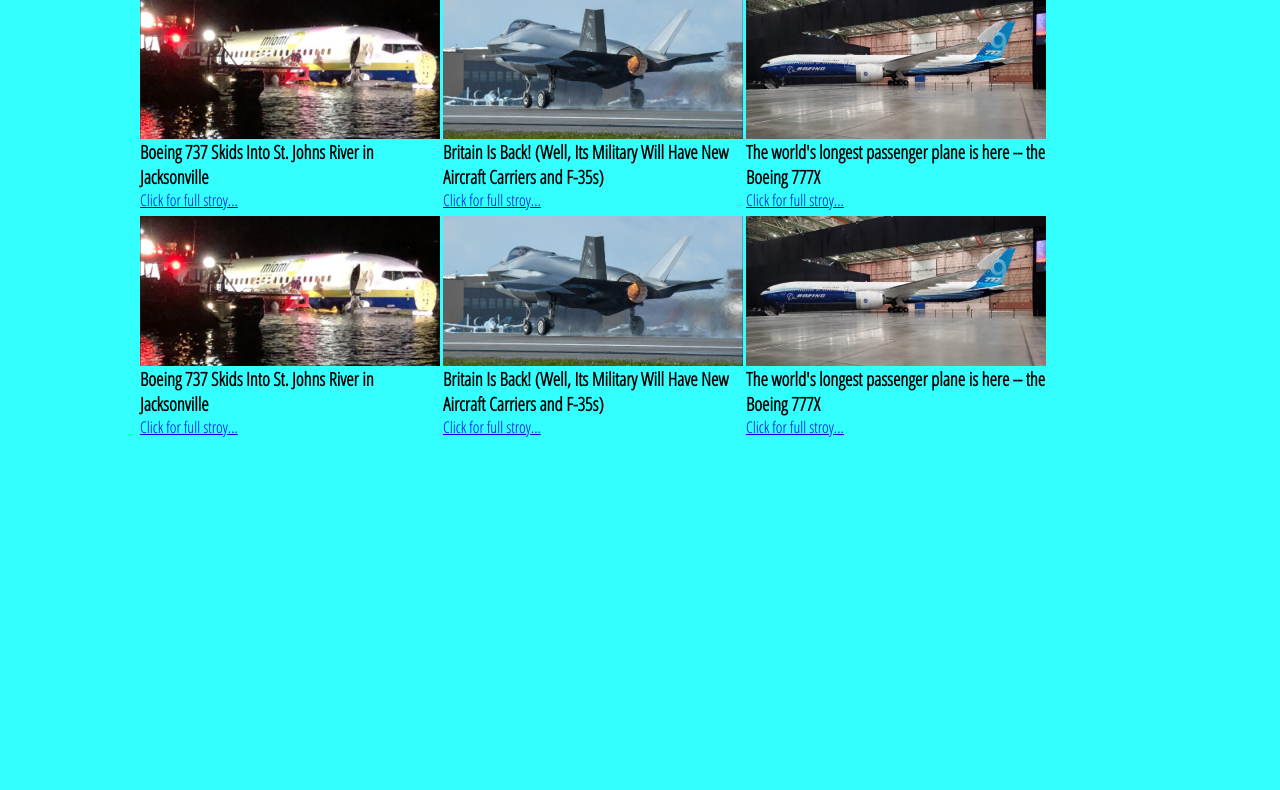
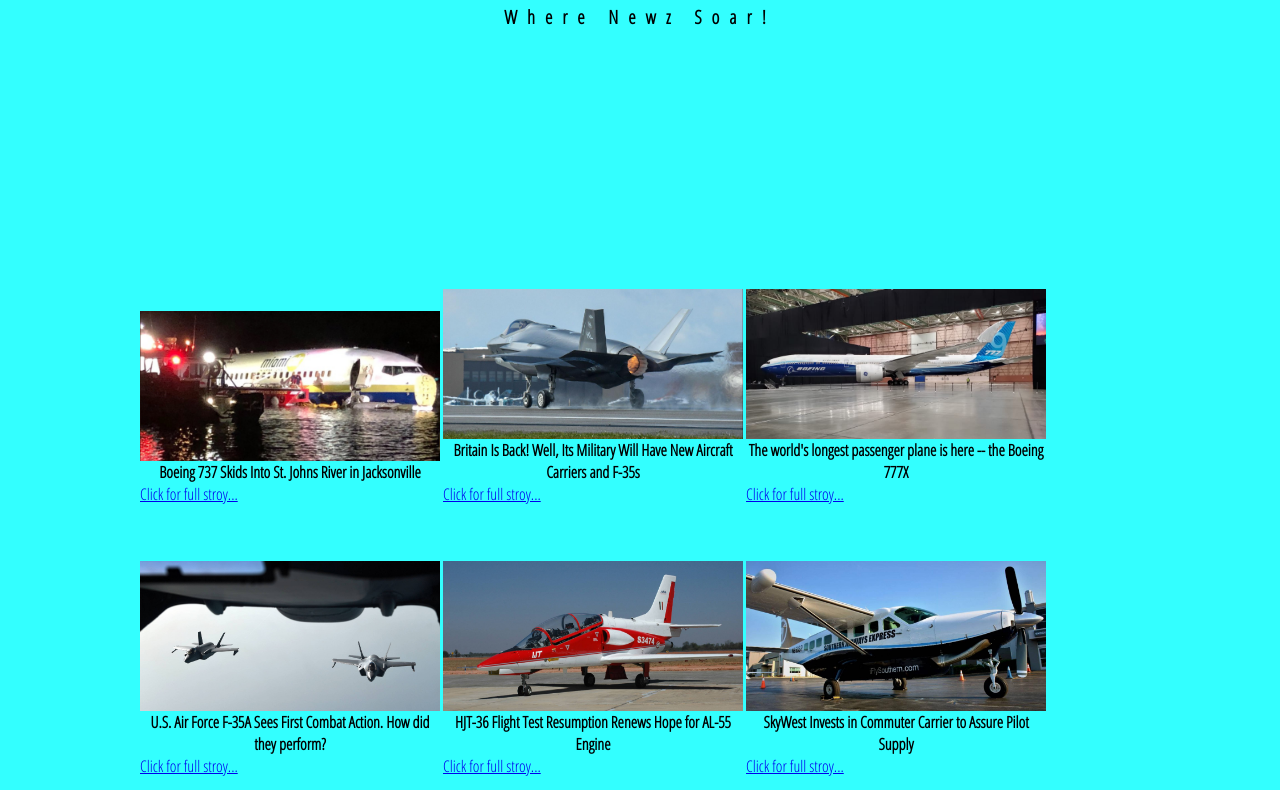
Before and after one commit to sbcutts1981/Testpage1, a plain HTML site: page index.html in a window 1280 px wide. Shown: the part 249-1039 px from the top of the page. Before the commit the page ends 800 px from the top, so only its background shows below. Drawn offline with Linux system fonts and the light colour scheme; a web font is replaced by a local one.

Commit message:
alignment issues

```diff
--- a/index.html
+++ b/index.html
@@ -21,42 +21,42 @@
 		  <section id="news">
           <article>
             <div class="article-img" style="background: url(ap1.jpg)" alt="plane in the water"></div>
-            <h3>Boeing 737 Skids Into St. Johns River in Jacksonville</h3>
-            <p><a href="#">Click for full stroy...</a>
+            <h4>Boeing 737 Skids Into St. Johns River in Jacksonville</h4>
+            <a href="#">Click for full stroy...</a><p>
 
 </p>
           </article>
           <article>
             <div class="article-img" style="background: url(ap2.jpg)"  alt="fighter jet"></div>
-            <h3>Britain Is Back! (Well, Its Military Will Have New Aircraft Carriers and F-35s)</h3>
+            <h4>Britain Is Back! Well, Its Military Will Have New Aircraft Carriers and F-35s</h4>
+            <a href="#">Click for full stroy...</a><p>
+
+ </p>
+          </article>
+          <article>
+            <div class="article-img" style="background: url(ap3.jpg)" alt="boeing jet"></div>
+            <h4>The world's longest passenger plane is here -- the Boeing 777X</h4>
+            <p> <a href="#">Click for full stroy...</a>
+</p>
+          </article>
+			  <article>
+            <div class="article-img" style="background: url(ap4.jpg)" alt="two fighter jets information"></div>
+            <h4>U.S. Air Force F-35A Sees First Combat Action. How did they perform?</h4>
+            <a href="#">Click for full stroy...</a><p>
+
+</p>
+          </article>
+          <article>
+            <div class="article-img" style="background: url(ap5.jpg)"  alt="fighter jet"></div>
+            <h4>HJT-36 Flight Test Resumption Renews Hope for AL-55 Engine</h4>
             <p><a href="#">Click for full stroy...</a>
 
  </p>
           </article>
           <article>
-            <div class="article-img" style="background: url(ap3.jpg)" alt="boeing jet"></div>
-            <h3>The world's longest passenger plane is here -- the Boeing 777X</h3>
-            <p> <a href="#">Click for full stroy...</a>
-</p>
-          </article>
-			  <article>
-            <div class="article-img" style="background: url(ap1.jpg)" alt="plane in the water"></div>
-            <h3>Boeing 737 Skids Into St. Johns River in Jacksonville</h3>
-            <p><a href="#">Click for full stroy...</a>
-
-</p>
-          </article>
-          <article>
-            <div class="article-img" style="background: url(ap2.jpg)"  alt="fighter jet"></div>
-            <h3>Britain Is Back! (Well, Its Military Will Have New Aircraft Carriers and F-35s)</h3>
-            <p><a href="#">Click for full stroy...</a>
-
- </p>
-          </article>
-          <article>
-            <div class="article-img" style="background: url(ap3.jpg)" alt="boeing jet"></div>
-            <h3>The world's longest passenger plane is here -- the Boeing 777X</h3>
-            <p> <a href="#">Click for full stroy...</a>
+            <div class="article-img" style="background: url(ap6.jpg)" alt="charter plane"></div>
+            <h4>SkyWest Invests in Commuter Carrier to Assure Pilot Supply</h4> <a href="#">Click for full stroy...</a>
+            <p>
 </p>
           </article>
         </section>
--- a/style.css
+++ b/style.css
@@ -24,6 +24,9 @@ body {
 #nav-bar {
   border-bottom: 1px solid black;
   position: fixed;
+	width: 100%;
+	z-index: 5;
+	background: linear-gradient(to right, #e6ffff, #ccffff, #33ffff, #ccffff, #e6ffff);
 }
 
 #nav-bar h2 {
@@ -36,35 +39,46 @@ main {
 }
 
 
+
 #title h3 {
   text-align: center;
+	letter-spacing: 10px;
 }
 
 body h1 {
   font-family: 'Gugi', cursive;
   text-align: center;
+	margin: 20px;
+	letter-spacing: 10px;
 
 }
 
 #news {
-  width: 1000px;
+  position: relative;
+	width: 1000px;
   margin: auto;
+	top: 260px;
 }
 
 article {
 
 	width: 300px;
   display: inline-block;
-	height: 200px;
+	height: 250px;
   margin: 0;
 	padding: 0;
 
 }
 
-p {
-	 max-height: 150px;
+article p {
+	 max-height: 185px;
 	overflow: hidden;
 
+
+}
+
+article h4 {
+	text-align: center;
 }
 
 .article-img {
```
Also changed, not shown: ap4.jpg (added), ap5.jpg (added), ap6.jpg (added).
